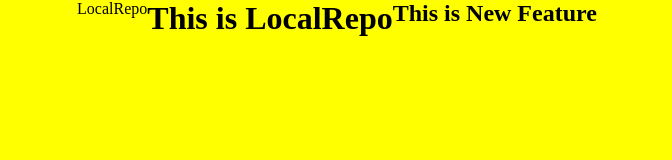
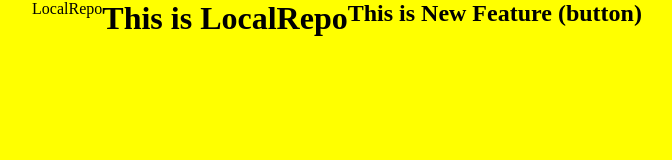
Before and after one commit to mohibmemon5/LocalRepo, a plain HTML site: page index.html in a window 1280 px wide. Shown: the whole page, without its empty margins (303-975 px from the left). Drawn offline with Linux system fonts and the light colour scheme.

```diff
--- a/index.html
+++ b/index.html
@@ -9,7 +9,7 @@
 <body>
 
     <h1>This is LocalRepo</h1>
-    <h2>This is New Feature</h2>
+    <h2>This is New Feature (button)</h2>
 
 </body>
 </html>
```
